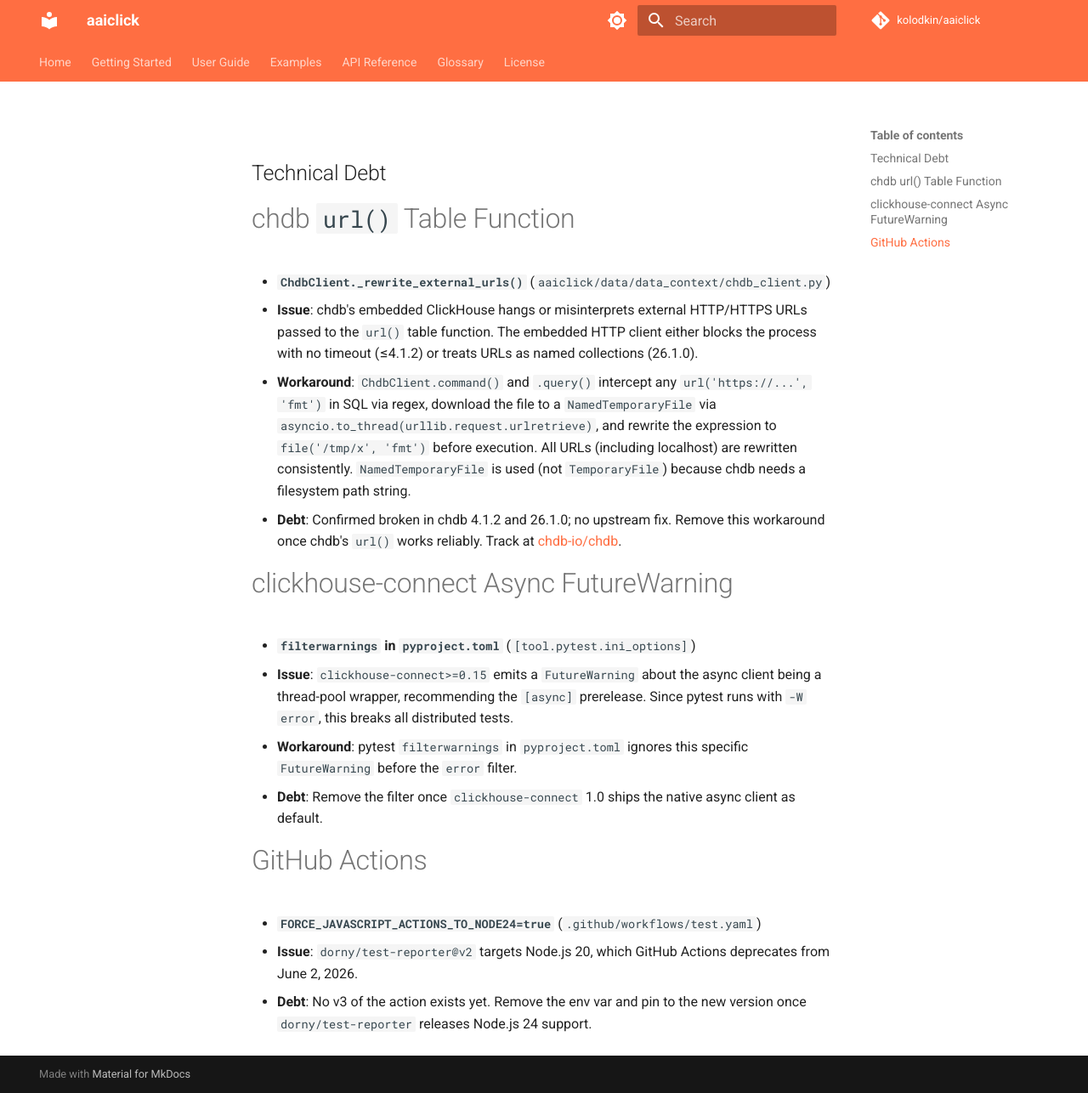
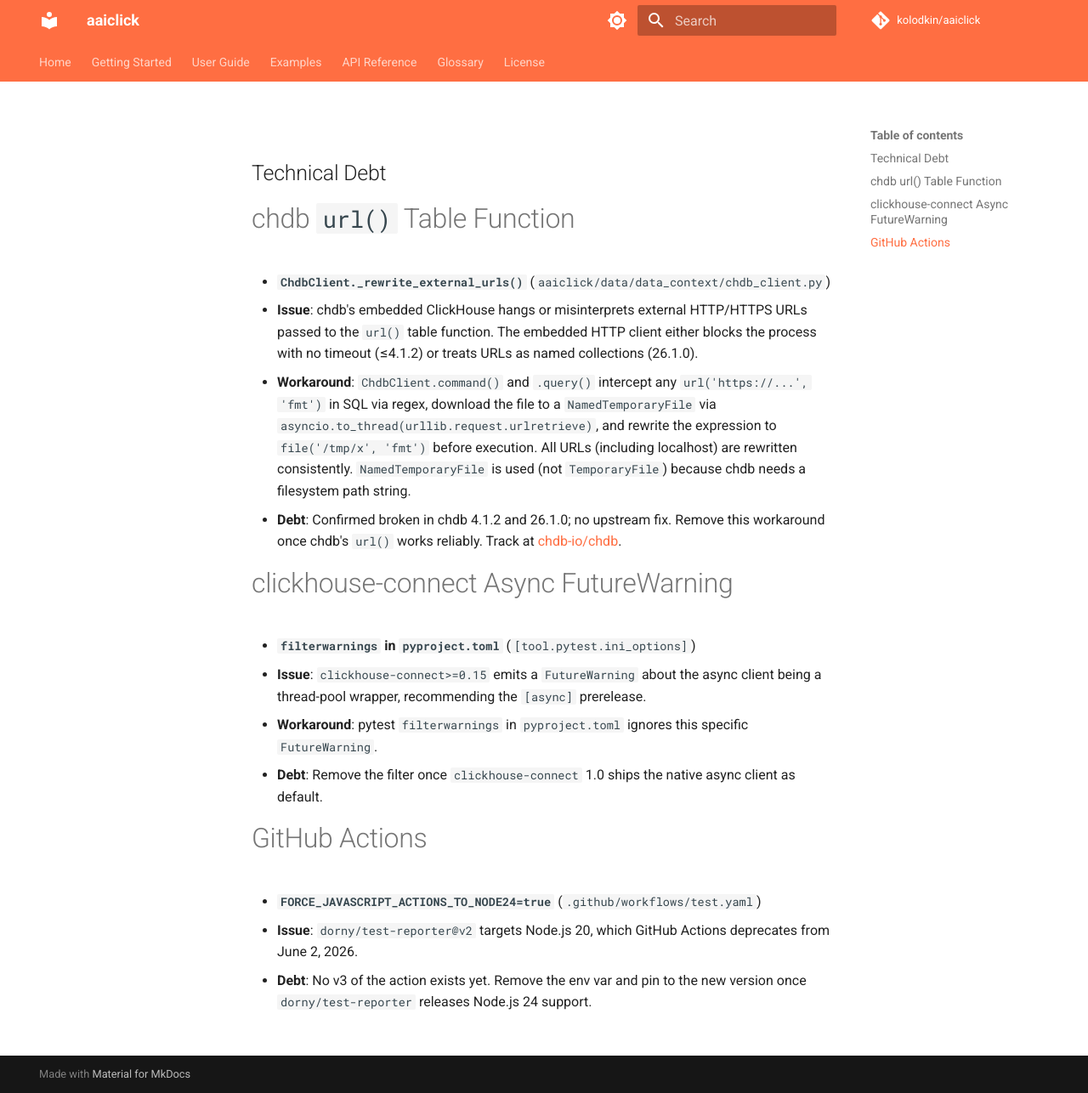
Before and after one commit to kolodkin/aaiclick, an MkDocs documentation site: the page built from docs/technical_debt.md, in a window 1280 px wide and 1286 px high. Shown: the whole window at 85% size. Built offline with MkDocs 1.6.1 and Material for MkDocs 9.7.7, drawn with Linux system fonts in a browser that asks for light colours; comment, search, counter and statistics services are not loaded.

Commit message:
cleanup: remove -W error from pytest configuration
Treating all warnings as errors is overly aggressive and causes
unnecessary breakage from third-party library warnings.

https://claude.ai/code/session_015NQFJyPWPf6CXGqtXddkPC

```diff
--- a/docs/technical_debt.md
+++ b/docs/technical_debt.md
@@ -11,8 +11,8 @@ Technical Debt
 # clickhouse-connect Async FutureWarning
 
 - **`filterwarnings` in `pyproject.toml`** (`[tool.pytest.ini_options]`)
-  - **Issue**: `clickhouse-connect>=0.15` emits a `FutureWarning` about the async client being a thread-pool wrapper, recommending the `[async]` prerelease. Since pytest runs with `-W error`, this breaks all distributed tests.
-  - **Workaround**: pytest `filterwarnings` in `pyproject.toml` ignores this specific `FutureWarning` before the `error` filter.
+  - **Issue**: `clickhouse-connect>=0.15` emits a `FutureWarning` about the async client being a thread-pool wrapper, recommending the `[async]` prerelease.
+  - **Workaround**: pytest `filterwarnings` in `pyproject.toml` ignores this specific `FutureWarning`.
   - **Debt**: Remove the filter once `clickhouse-connect` 1.0 ships the native async client as default.
 
 # GitHub Actions
--- a/pyproject.toml
+++ b/pyproject.toml
@@ -126,7 +126,6 @@ addopts = "-v --cov=aaiclick --cov-report=term-missing --cov-report=html --stric
 asyncio_mode = "auto"
 filterwarnings = [
     "ignore:The current async client is a thread-pool wrapper:FutureWarning",
-    "error",
 ]
 markers = [
     "live_llm: tests that call a real LLM — requires AAICLICK_AI_LIVE_TESTS=1 and a reachable model",
```
Also changed, not shown: CLAUDE.md (+0 -2 lines), 1 other file.
